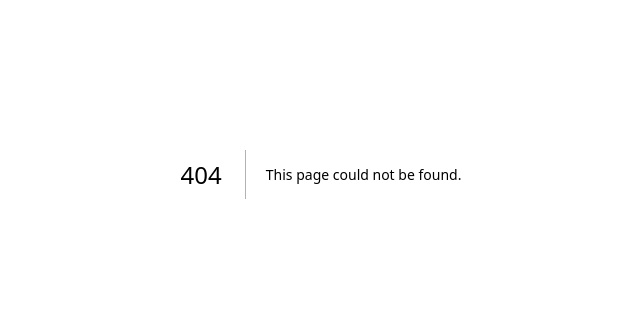
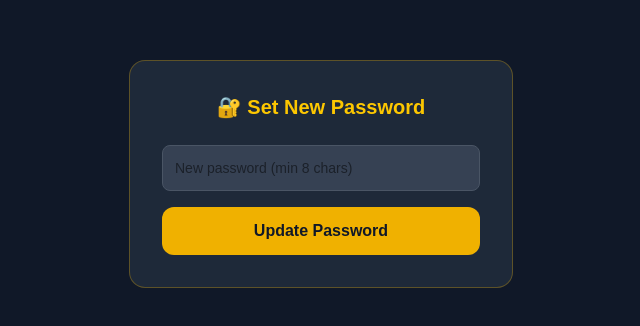
Before and after one commit to notkunz/noun-tma-Main, a Next.js app: page /reset-password in a window 1280 px wide. Before the commit this address had no page. Shown: the part 226-552 px from the top of the page, without its empty margins (319-959 px from the left). Built offline with nearby package versions, Linux system fonts and the light colour scheme; no server answers.

Commit message:
added forgotten password

```diff
--- /dev/null
+++ b/app/reset-password/page.tsx
@@ -0,0 +1,50 @@
+'use client'
+import { useState } from 'react'
+import { createClient } from '@/lib/supabase/client'
+import { useRouter } from 'next/navigation'
+
+export default function ResetPasswordPage() {
+  const supabase = createClient()
+  const router = useRouter()
+  const [password, setPassword] = useState('')
+  const [loading, setLoading] = useState(false)
+  const [message, setMessage] = useState('')
+
+  const handleReset = async (e: React.FormEvent) => {
+    e.preventDefault()
+    if (password.length < 8) return setMessage('Password must be at least 8 characters')
+    setLoading(true)
+
+    const { error } = await supabase.auth.updateUser({ password })
+    setLoading(false)
+
+    if (error) return setMessage('Error: ' + error.message)
+    setMessage('✅ Password updated! Redirecting...')
+    setTimeout(() => router.push('/login'), 2000)
+  }
+
+  return (
+    <div className="min-h-screen bg-gray-900 flex items-center justify-center p-4">
+      <div className="bg-gray-800 rounded-2xl p-8 w-full max-w-sm border border-yellow-500/30">
+        <h1 className="text-xl font-bold text-yellow-400 mb-6 text-center">
+          🔐 Set New Password
+        </h1>
+        {message && (
+          <p className={`text-sm p-3 rounded-lg mb-4 ${
+            message.includes('✅') ? 'bg-green-900/50 text-green-400' : 'bg-red-900/50 text-red-400'
+          }`}>{message}</p>
+        )}
+        <form onSubmit={handleReset} className="space-y-4">
+          <input type="password" placeholder="New password (min 8 chars)"
+            value={password} onChange={e => setPassword(e.target.value)}
+            minLength={8} required
+            className="w-full bg-gray-700 border border-gray-600 rounded-lg p-3 text-sm text-white" />
+          <button type="submit" disabled={loading}
+            className="w-full bg-yellow-500 text-gray-900 rounded-xl py-3 font-bold disabled:opacity-50">
+            {loading ? 'Updating...' : 'Update Password'}
+          </button>
+        </form>
+      </div>
+    </div>
+  )
+}
```
